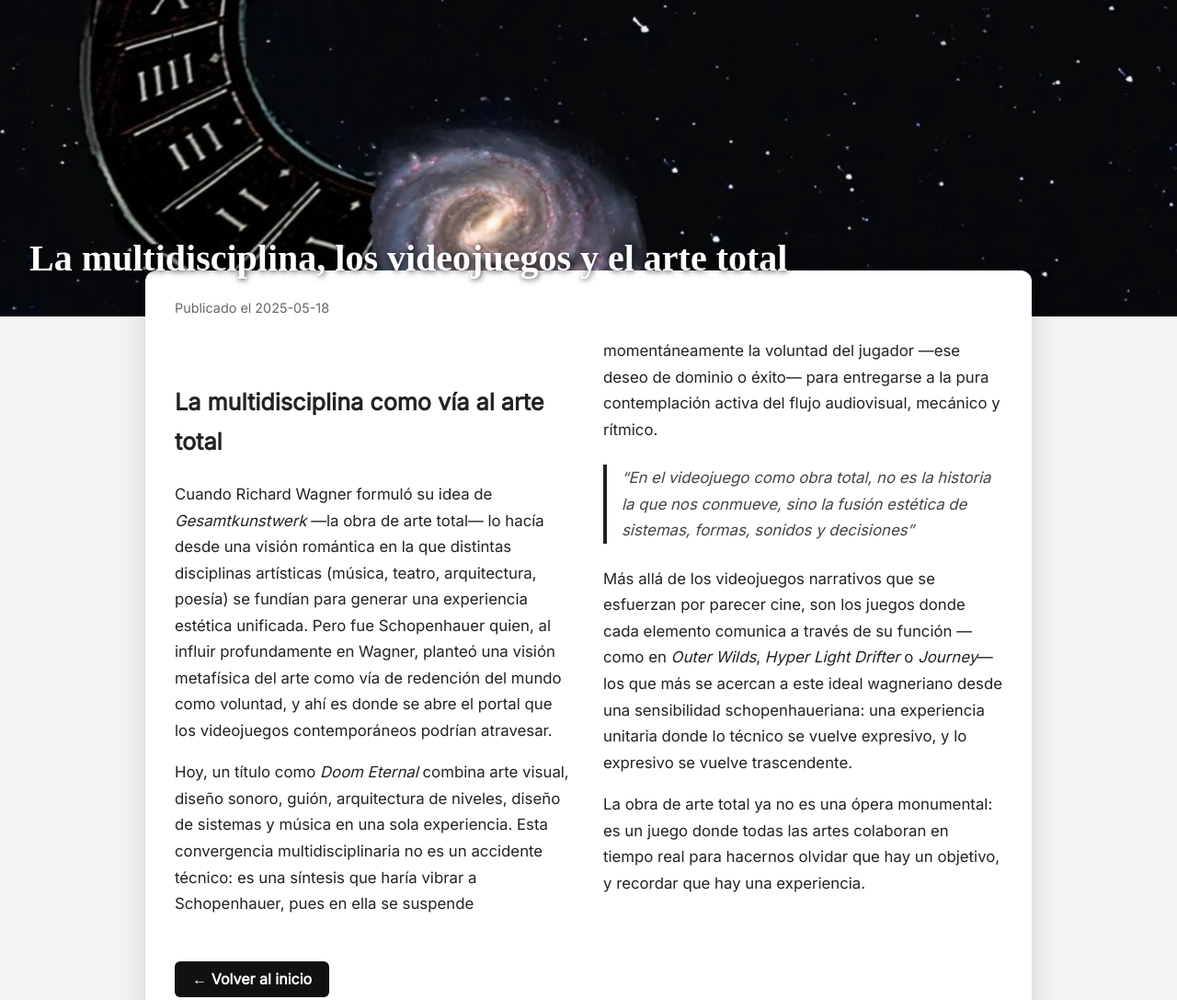
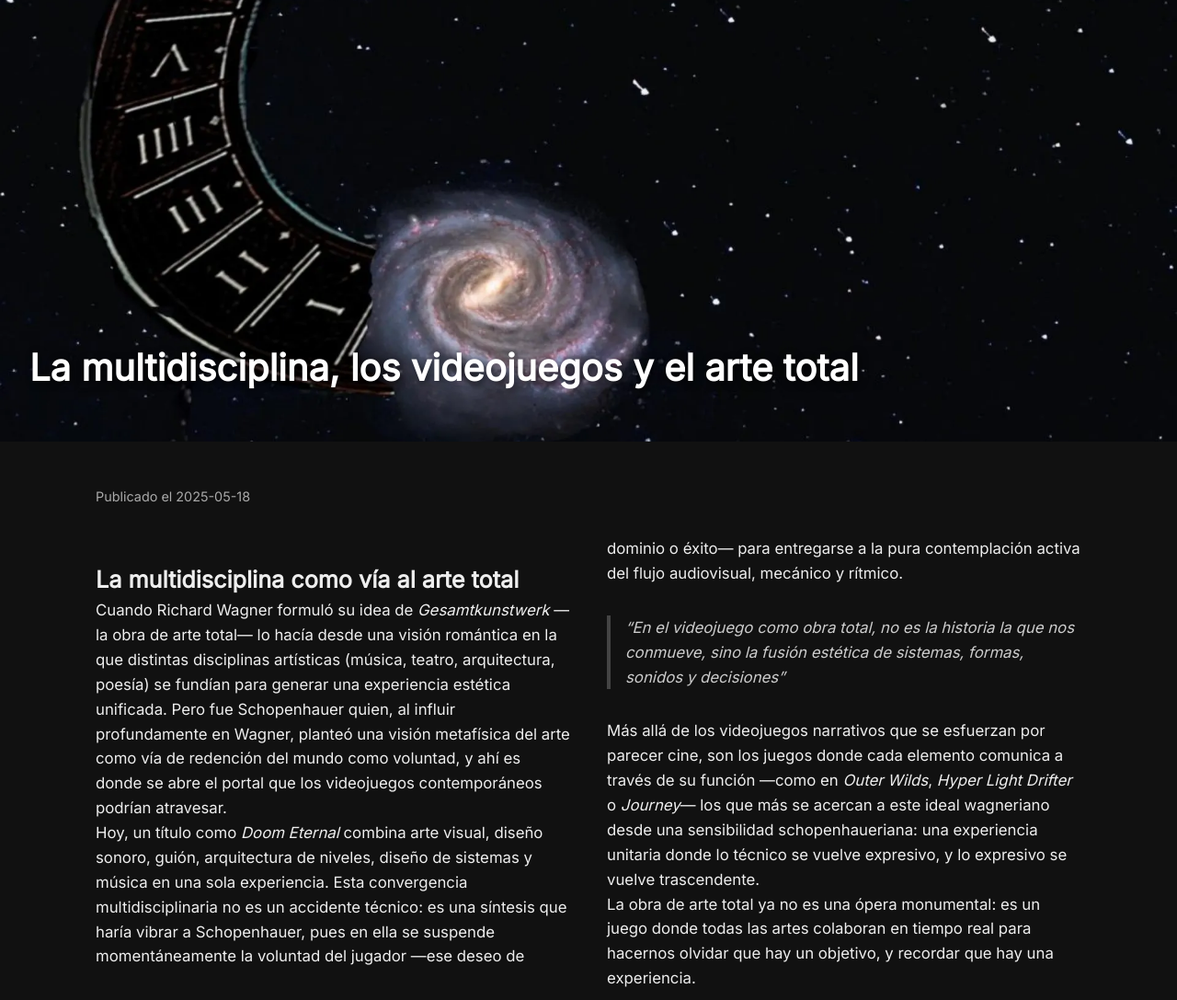
Before and after one commit to MoonFilmsGP/ludica.github.io, a plain HTML site: page articles/2025-05-18-multidi.html in a window 1280 px wide. Shown: the top 1087 px of the page at 92% size. Drawn offline with Linux system fonts and the light colour scheme; a web font is replaced by a local one.

Commit message:
estilo unificado

```diff
--- a/articles/2025-05-18-multidi.html
+++ b/articles/2025-05-18-multidi.html
@@ -1,63 +1,63 @@
 <!DOCTYPE html>
 <html lang="es">
 <head>
-    <meta charset="UTF-8">
+    <meta charset="UTF-8" />
     <title>La multidisciplina, los videojuegos y el arte total</title>
-    <link href="https://fonts.googleapis.com/css2?family=DM+Serif+Text&family=Inter&display=swap" rel="stylesheet">
+    <link href="https://fonts.googleapis.com/css2?family=Inter&display=swap" rel="stylesheet">
     <style>
+    /* Reset mínimo + estilo general */
+    * { margin: 0; padding: 0; box-sizing: border-box; }
     body {
-      margin: 0;
-      background: #f4f4f4;
       font-family: 'Inter', sans-serif;
-      color: #222;
+      line-height: 1.6;
+      background: #111;
+      color: #eee;
+      padding: 0;
     }
 
     .hero {
-      height: 280px;
+      height: 60vh;
       background-image: url('../assets/portadas/2025-05-18-multidi.jpg');
       background-size: cover;
       background-position: center;
       display: flex;
       align-items: flex-end;
       padding: 2rem;
-      color: white;
-      text-shadow: 1px 1px 6px rgba(0,0,0,0.8);
-      font-family: 'DM Serif Text', serif;
+      color: #fff;
+      text-shadow: 2px 2px 8px rgba(0,0,0,0.7);
     }
 
     .container {
-      max-width: 900px;
-      margin: -50px auto 2rem auto;
-      background: white;
-      padding: 2rem;
-      border-radius: 12px;
-      box-shadow: 0 10px 30px rgba(0,0,0,0.15);
+      width: 100%;
+      max-width: 1200px;
+      margin: auto;
+      padding: 3rem 5vw;
     }
 
     h1 {
       font-size: 2.5rem;
-      margin-bottom: 0.5rem;
+      margin-bottom: 1rem;
+      color: #fff;
     }
 
     .meta {
+      color: #aaa;
       font-size: 0.9rem;
-      color: #666;
-      margin-bottom: 1.5rem;
+      margin-bottom: 2rem;
     }
 
     .article-body {
+      font-size: 1.05rem;
       column-count: 2;
-      column-gap: 2rem;
-      line-height: 1.7;
-      font-size: 1.05rem;
+      column-gap: 2.5rem;
     }
 
     blockquote {
-      border-left: 4px solid #222;
-      margin: 1.5rem 0;
+      border-left: 4px solid #444;
       padding-left: 1rem;
+      margin: 2rem 0;
       font-style: italic;
-      color: #444;
+      color: #ccc;
       break-inside: avoid;
     }
 
@@ -65,8 +65,8 @@
       display: inline-block;
       margin-top: 3rem;
       text-decoration: none;
-      background: #111;
-      color: white;
+      background: #eee;
+      color: #111;
       padding: 0.6rem 1.2rem;
       border-radius: 6px;
       font-weight: bold;
@@ -74,7 +74,17 @@
     }
 
     .back-button:hover {
-      background: #444;
+      background: #ccc;
+    }
+
+    @media (max-width: 768px) {
+      .article-body {
+        column-count: 1;
+      }
+      .hero {
+        height: 40vh;
+        padding: 1rem;
+      }
     }
     </style>
 </head>
--- a/articles/2025-05-18-parry.html
+++ b/articles/2025-05-18-parry.html
@@ -1,63 +1,63 @@
 <!DOCTYPE html>
 <html lang="es">
 <head>
-    <meta charset="UTF-8">
+    <meta charset="UTF-8" />
     <title>¿El primer Indie GOTY de la historia?</title>
-    <link href="https://fonts.googleapis.com/css2?family=DM+Serif+Text&family=Inter&display=swap" rel="stylesheet">
+    <link href="https://fonts.googleapis.com/css2?family=Inter&display=swap" rel="stylesheet">
     <style>
+    /* Reset mínimo + estilo general */
+    * { margin: 0; padding: 0; box-sizing: border-box; }
     body {
-      margin: 0;
-      background: #f4f4f4;
       font-family: 'Inter', sans-serif;
-      color: #222;
+      line-height: 1.6;
+      background: #111;
+      color: #eee;
+      padding: 0;
     }
 
     .hero {
-      height: 280px;
+      height: 60vh;
       background-image: url('../assets/portadas/2025-05-18-parry.jpg');
       background-size: cover;
       background-position: center;
       display: flex;
       align-items: flex-end;
       padding: 2rem;
-      color: white;
-      text-shadow: 1px 1px 6px rgba(0,0,0,0.8);
-      font-family: 'DM Serif Text', serif;
+      color: #fff;
+      text-shadow: 2px 2px 8px rgba(0,0,0,0.7);
     }
 
     .container {
-      max-width: 900px;
-      margin: -50px auto 2rem auto;
-      background: white;
-      padding: 2rem;
-      border-radius: 12px;
-      box-shadow: 0 10px 30px rgba(0,0,0,0.15);
+      width: 100%;
+      max-width: 1200px;
+      margin: auto;
+      padding: 3rem 5vw;
     }
 
     h1 {
       font-size: 2.5rem;
-      margin-bottom: 0.5rem;
+      margin-bottom: 1rem;
+      color: #fff;
     }
 
     .meta {
+      color: #aaa;
       font-size: 0.9rem;
-      color: #666;
-      margin-bottom: 1.5rem;
+      margin-bottom: 2rem;
     }
 
     .article-body {
+      font-size: 1.05rem;
       column-count: 2;
-      column-gap: 2rem;
-      line-height: 1.7;
-      font-size: 1.05rem;
+      column-gap: 2.5rem;
     }
 
     blockquote {
-      border-left: 4px solid #222;
-      margin: 1.5rem 0;
+      border-left: 4px solid #444;
       padding-left: 1rem;
+      margin: 2rem 0;
       font-style: italic;
-      color: #444;
+      color: #ccc;
       break-inside: avoid;
     }
 
@@ -65,8 +65,8 @@
       display: inline-block;
       margin-top: 3rem;
       text-decoration: none;
-      background: #111;
-      color: white;
+      background: #eee;
+      color: #111;
       padding: 0.6rem 1.2rem;
       border-radius: 6px;
       font-weight: bold;
@@ -74,7 +74,17 @@
     }
 
     .back-button:hover {
-      background: #444;
+      background: #ccc;
+    }
+
+    @media (max-width: 768px) {
+      .article-body {
+        column-count: 1;
+      }
+      .hero {
+        height: 40vh;
+        padding: 1rem;
+      }
     }
     </style>
 </head>
```
Also changed, not shown: template.html (+37 -27 lines).
